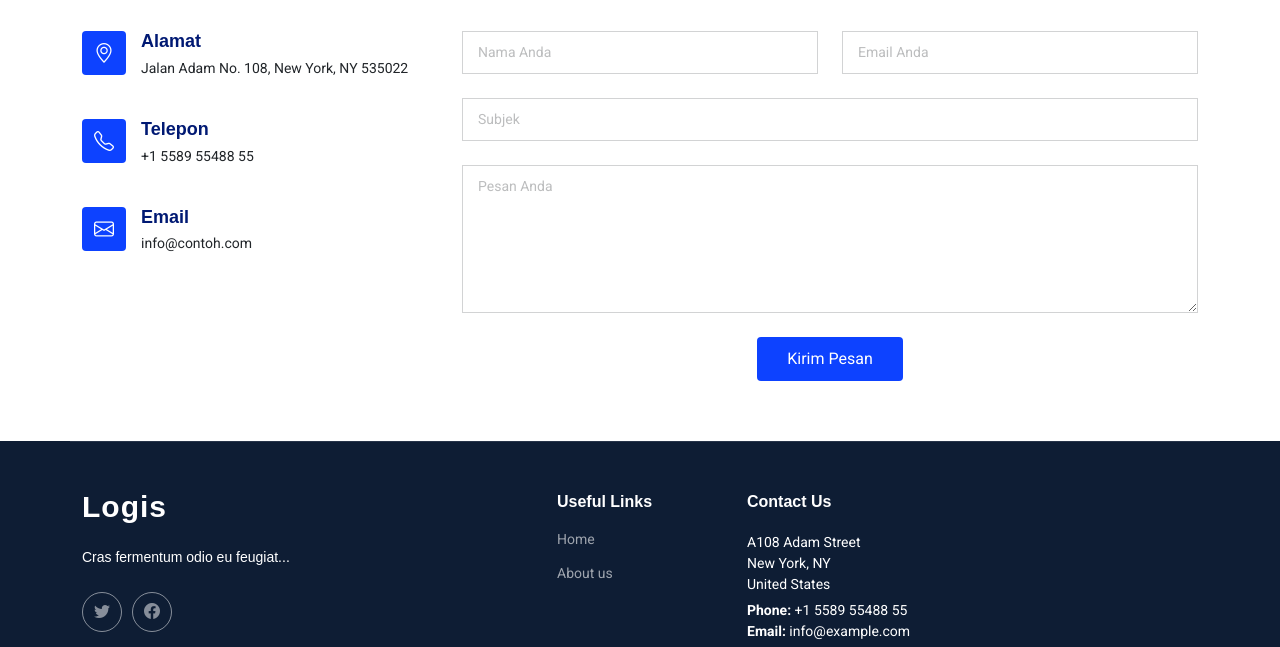
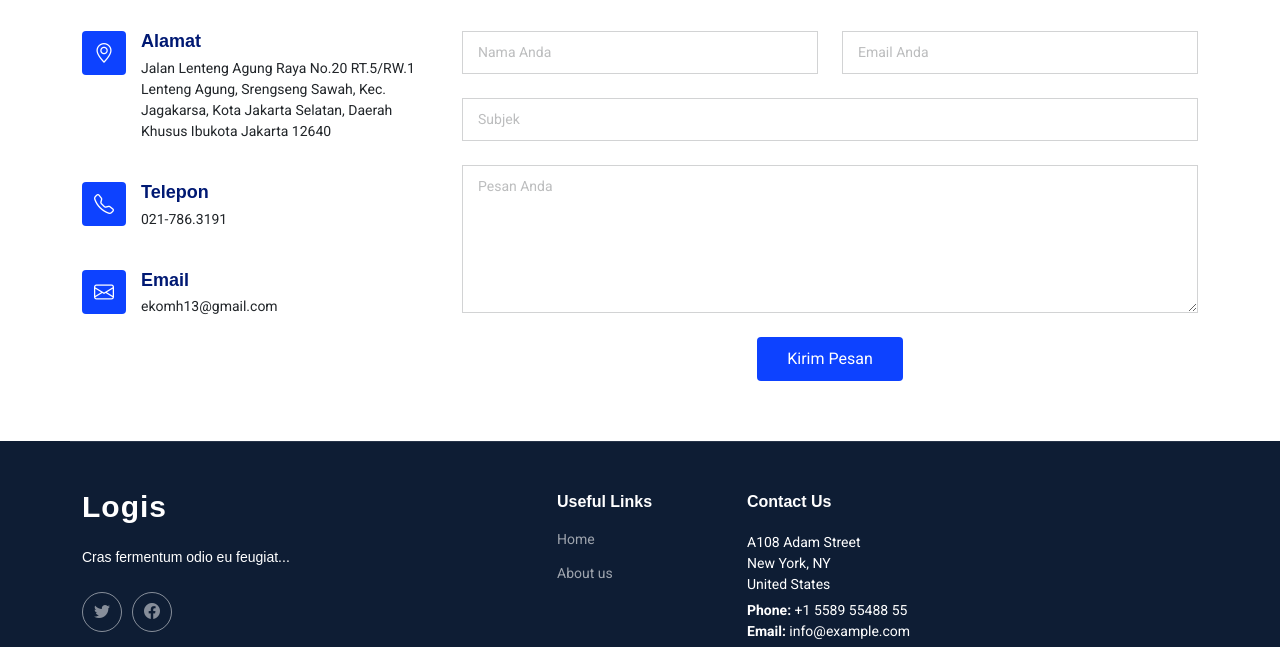
Before and after one commit to ekomh170/Project-PKWU_WorkshopLogic-TA, a Laravel app: page /contact in a window 1280 px wide. Shown: the part 694-1341 px from the top of the page. Run offline with Laravel 12, Linux system fonts and the light colour scheme.

Commit message:
Menyesuaikan Data Kontak

```diff
--- a/resources/views/pages/contact.blade.php
+++ b/resources/views/pages/contact.blade.php
@@ -24,9 +24,10 @@
         <div class="container" data-aos="fade-up" data-aos-delay="100">
 
             <div class="mb-4" data-aos="fade-up" data-aos-delay="200">
-                <iframe style="border:0; width: 100%; height: 270px;"
-                    src="https://www.google.com/maps/embed?pb=!1m14!1m8!1m3!1d48389.78314118045!2d-74.006138!3d40.710059!3m2!1i1024!2i768!4f13.1!3m3!1m2!1s0x89c25a22a3bda30d%3A0xb89d1fe6bc499443!2sDowntown%20Conference%20Center!5e0!3m2!1sid!2sid!4v1676961268712!5m2!1sid!2sid"
-                    frameborder="0" allowfullscreen="" loading="lazy" referrerpolicy="no-referrer-when-downgrade"></iframe>
+                <iframe
+                    src="https://www.google.com/maps/embed?pb=!1m18!1m12!1m3!1d126874.73138497677!2d106.7819913039207!3d-6.415196070782874!2m3!1f0!2f0!3f0!3m2!1i1024!2i768!4f13.1!3m3!1m2!1s0x2e69ec6b07b68ea5%3A0x17da46bdf9308386!2sSTT%20Terpadu%20Nurul%20Fikri%20-%20Kampus%20B!5e0!3m2!1sid!2sid!4v1735494012167!5m2!1sid!2sid"
+                    style="border:0; width: 100%; height: 270px;" style="border:0;" allowfullscreen="" loading="lazy"
+                    referrerpolicy="no-referrer-when-downgrade"></iframe>
             </div>
             <!-- Akhir Google Maps -->
 
@@ -36,7 +37,9 @@
                         <i class="bi bi-geo-alt flex-shrink-0"></i>
                         <div>
                             <h3>Alamat</h3>
-                            <p>Jalan Adam No. 108, New York, NY 535022</p>
+                            <p>Jalan Lenteng Agung Raya No.20 RT.5/RW.1 Lenteng Agung, Srengseng Sawah, Kec. Jagakarsa, Kota
+                                Jakarta Selatan, Daerah Khusus Ibukota Jakarta 12640
+                            </p>
                         </div>
                     </div>
                     <!-- Akhir Info Item -->
@@ -45,7 +48,7 @@
                         <i class="bi bi-telephone flex-shrink-0"></i>
                         <div>
                             <h3>Telepon</h3>
-                            <p>+1 5589 55488 55</p>
+                            <p>021-786.3191</p>
                         </div>
                     </div>
                     <!-- Akhir Info Item -->
@@ -54,7 +57,7 @@
                         <i class="bi bi-envelope flex-shrink-0"></i>
                         <div>
                             <h3>Email</h3>
-                            <p>info@contoh.com</p>
+                            <p>ekomh13@gmail.com</p>
                         </div>
                     </div>
                     <!-- Akhir Info Item -->
```
